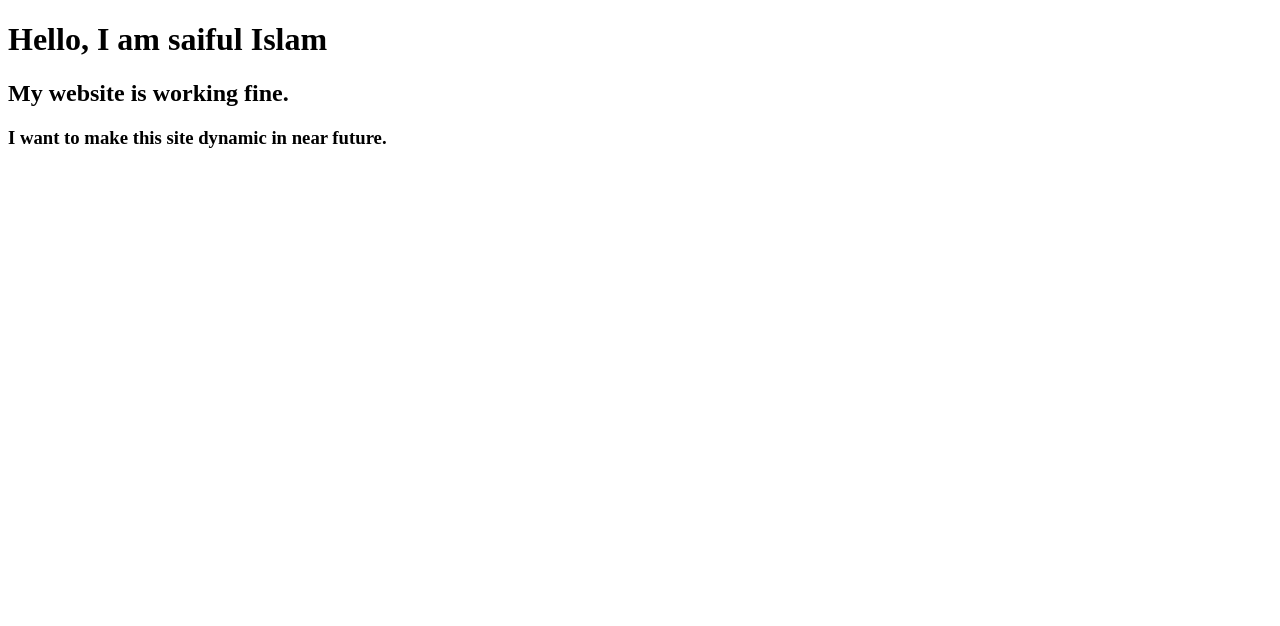
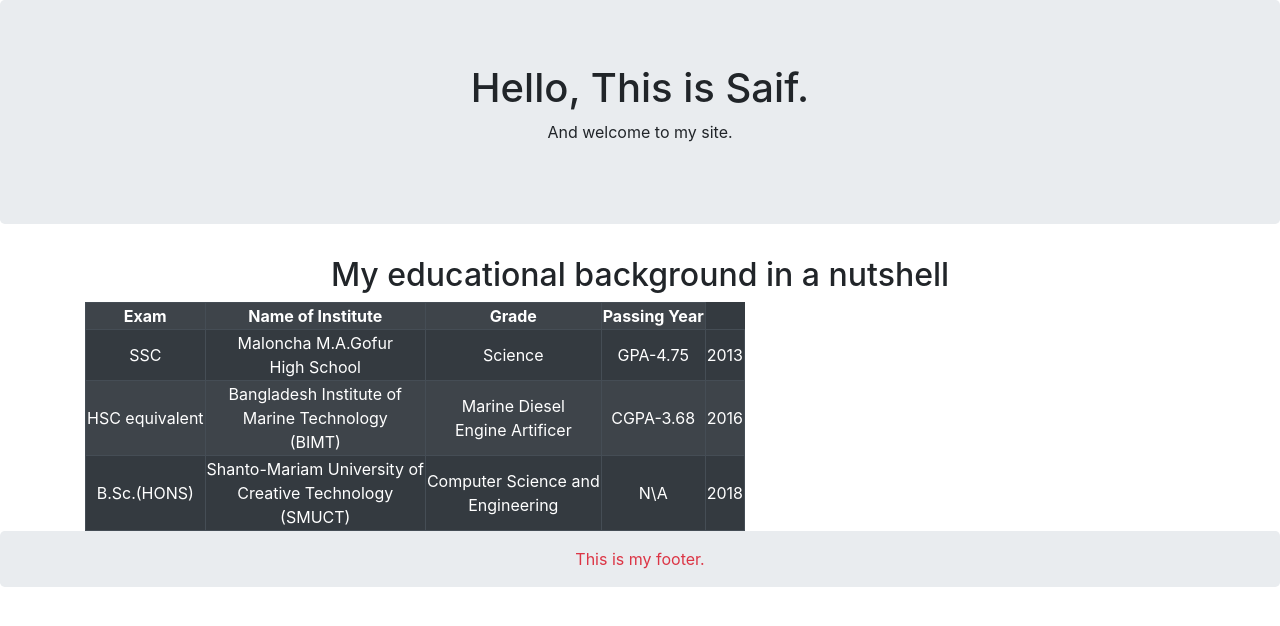
Before and after one commit to SaifulHub/Django, a Django app: page / in a window 1280 px wide. Shown: the top 626 px of the page. Run offline with Django 3.2, Linux system fonts and the light colour scheme; some libraries are stand-ins or nearby versions.

Commit message:
changed html file

```diff
--- a/Myportfolio/templates/base.html
+++ b/Myportfolio/templates/base.html
@@ -4,16 +4,62 @@
     <meta charset="UTF-8">
     <meta http-equiv="X-UA-Compatible" content="IE=edge">
     <meta name="viewport" content="width=device-width, initial-scale=1.0">
-    <title>Document</title>
+
+    <!-- Latest compiled and minified CSS -->
+    <link rel="stylesheet" href="https://maxcdn.bootstrapcdn.com/bootstrap/4.5.2/css/bootstrap.min.css">
+    <!-- jQuery library -->
+    <script src="https://ajax.googleapis.com/ajax/libs/jquery/3.5.1/jquery.min.js"></script>
+    <!-- Popper JS -->
+    <script src="https://cdnjs.cloudflare.com/ajax/libs/popper.js/1.16.0/umd/popper.min.js"></script>
+    <!-- Latest compiled JavaScript -->
+    <script src="https://maxcdn.bootstrapcdn.com/bootstrap/4.5.2/js/bootstrap.min.js"></script>
+
+    <title>Saif</title>
 </head>
-<!------------------>
+<!--------------------------------------------------------------->
 <body>
-    <h1>Hello, I am saiful Islam</h1>
-    <h2>My website is working fine.</h2>
-    <h3>I want to make this site dynamic in near future.</h3>
+    <div class ="jumbotron text-center">
+        <h1>Hello, This is Saif.</h1>
+        <p>And welcome to my site.</p>
+    </div>
+    <div class="container text-center">
+        <h2>My educational background in a nutshell</h2>
+        <table class = "table-striped table-dark table-bordered center">
+           <tr>
+            <th>Exam</th>
+            <th>Name of Institute</th>
+            <th>Grade</th>
+            <th>Passing Year</th>
+           </tr>
+           <tr>
+            <td>SSC</td>
+            <td>Maloncha M.A.Gofur <br>High School</td>
+            <td>Science</td>
+            <td>GPA-4.75</td>
+            <td>2013</td>
+           </tr>
+           <tr>
+            <td>HSC equivalent</td>
+            <td>Bangladesh Institute of <br>Marine Technology<br>(BIMT)</td>
+            <td>Marine Diesel<br> Engine Artificer</td>
+            <td>CGPA-3.68</td>
+            <td>2016</td>
+           </tr>
+           <tr>
+            <td>B.Sc.(HONS)</td>
+            <td>Shanto-Mariam University of <br>Creative Technology<br>(SMUCT)</td>
+            <td>Computer Science and <br> Engineering</td>
+            <td>N\A</td>
+            <td>2018</td>
+           </tr>
+        </table>
+    </div>
+
 </body>
-<!------------------>
+<!------------------------------------------------------------------->
 <footer>
-
+    <div class="jumbotron text-center p-3 text-danger">
+        This is my footer.
+    </div>
 </footer>
 </html>
```
Also changed, not shown: Myportfolio/templates/MyCartun.png (added).
